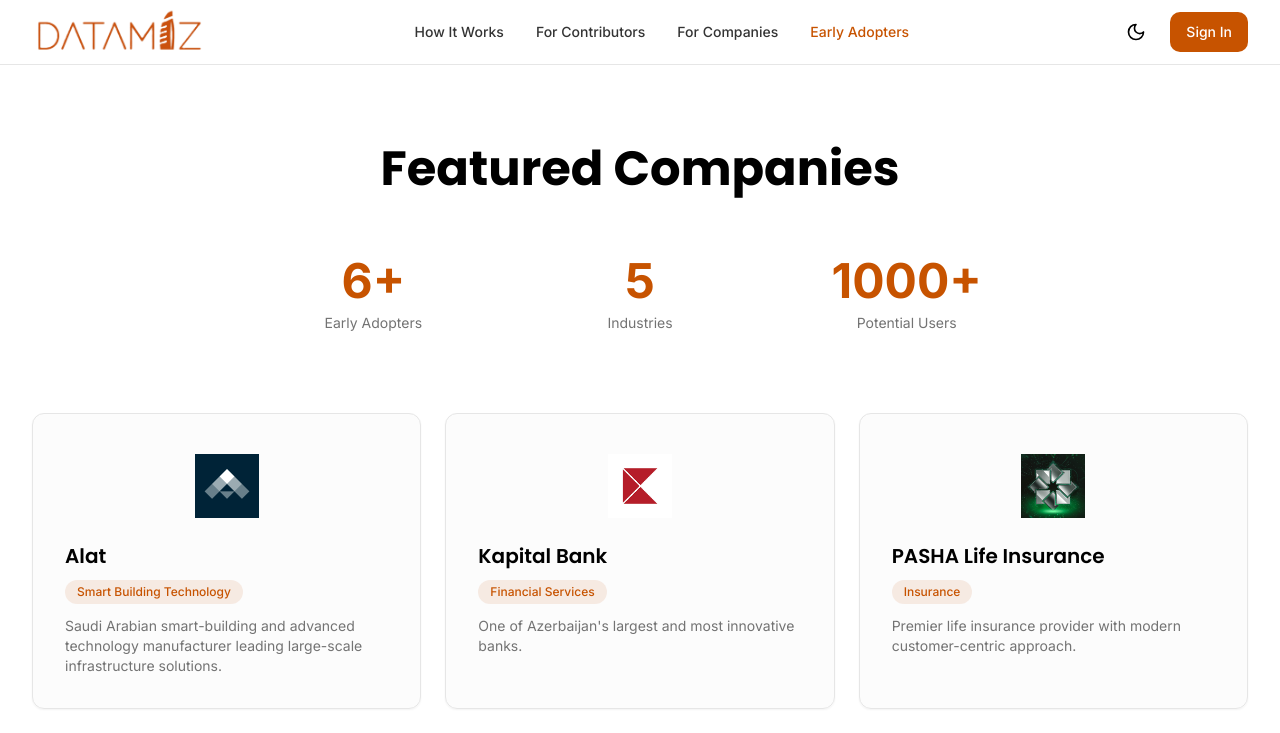
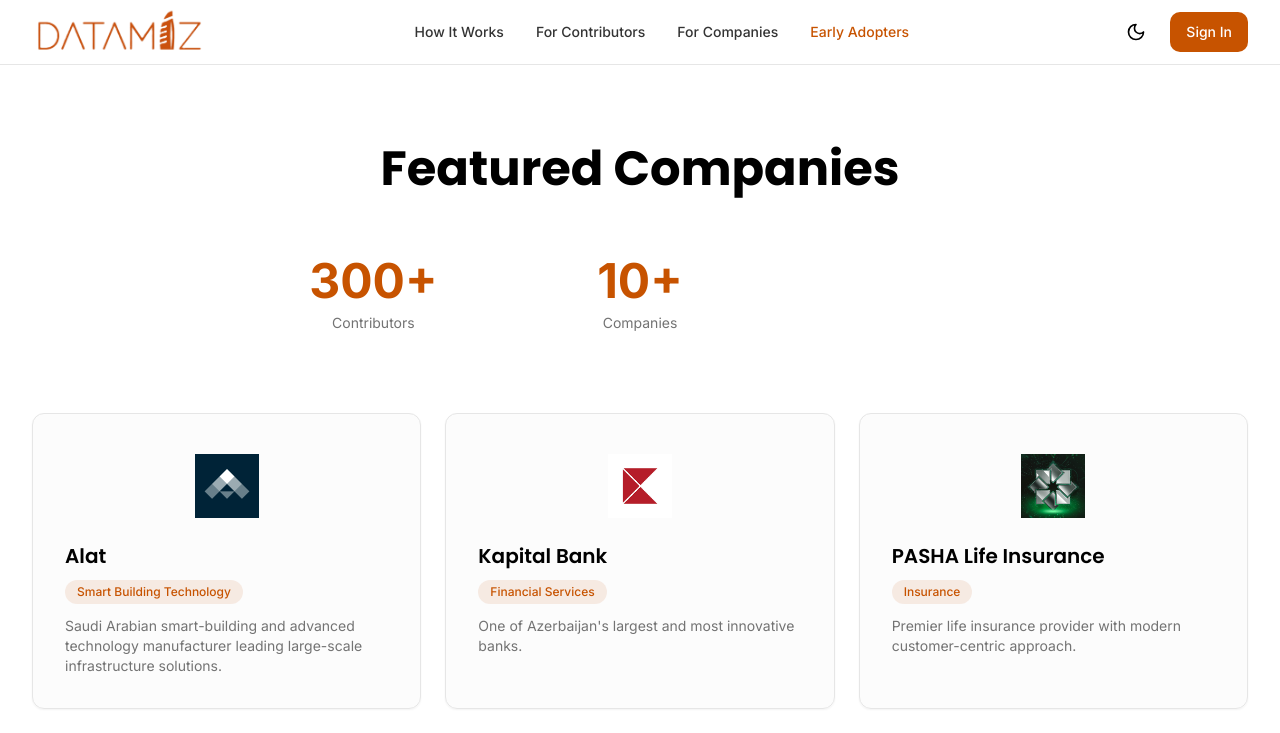
Before and after one commit to babekhuseinly/dataflow-connect-azerbaijan, a React (Vite) app: page /early-adopters in a window 1280 px wide. Shown: the top 733 px of the page. Built offline with nearby package versions, Linux system fonts and the light colour scheme; the HTML template or start-up script is replaced by a standard one.

Commit message:
Preceding changes

```diff
--- a/src/pages/EarlyAdopters.tsx
+++ b/src/pages/EarlyAdopters.tsx
@@ -50,9 +50,8 @@ const EarlyAdopters = () => {
   ];
 
   const stats = [
-    { value: "6+", label: "Early Adopters" },
-    { value: "5", label: "Industries" },
-    { value: "1000+", label: "Potential Users" },
+    { value: "300+", label: "Contributors" },
+    { value: "10+", label: "Companies" },
   ];
 
   return (
```
